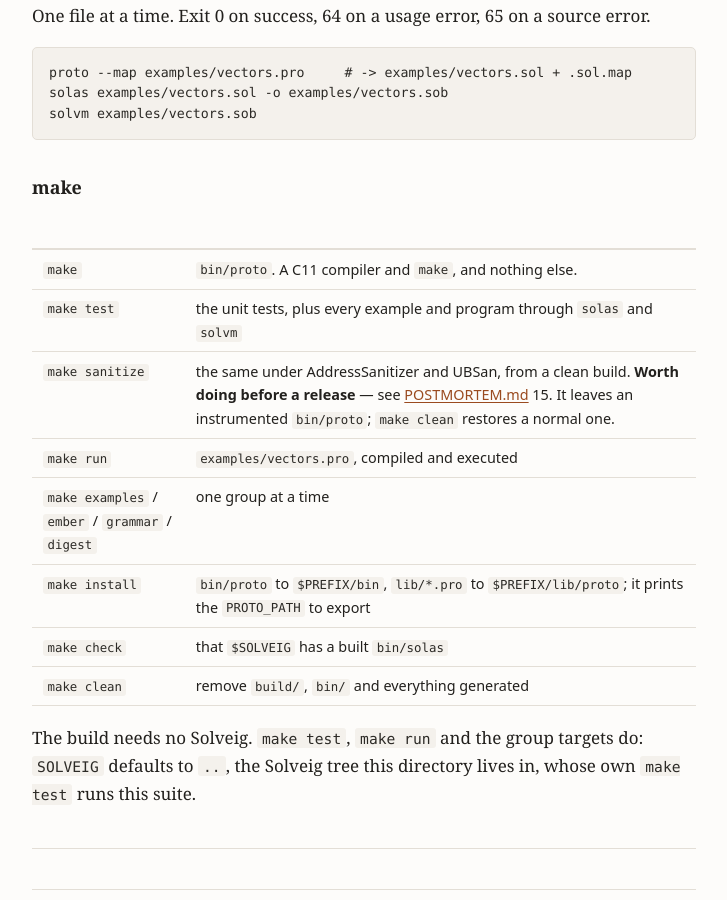
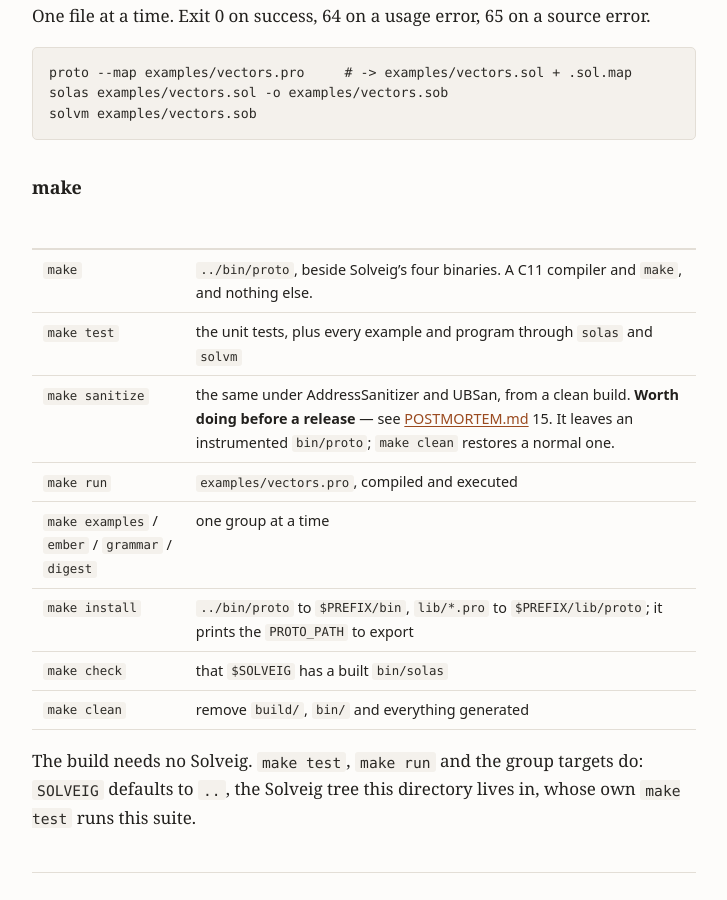
Before and after one commit to hansolovkarlsson/Solveig, a Jekyll site: the page built from proto/docs/REFERENCE.md, in a window 1280 px wide and 900 px high, scrolled down 796 px. Shown: the whole window, without its empty margins (276-1003 px from the left). Built offline with Jekyll 4.4.1, drawn with Linux system fonts in a browser that asks for light colours; our own code applies the rules of GitHub Pages for plain Markdown files.

Commit message:
proto's compiler is written to Solveig's bin/, beside the four
BIN in proto/Makefile defaults to $(SOLVEIG)/bin, so one directory holds
the whole toolkit. Its clean removes the one file it puts there and never
the directory, which is what would have taken Solveig's four binaries
with it. make clean && make && make test green, ls bin shows five.

Co-Authored-By: Claude Opus 5 <noreply@anthropic.com>
Claude-Session: https://claude.ai/code/session_014JWoVo8tT4PL2oQaxYm8yN

```diff
--- a/proto/docs/REFERENCE.md
+++ b/proto/docs/REFERENCE.md
@@ -37,12 +37,12 @@ solvm examples/vectors.sob
 
 | | |
 | --- | --- |
-| `make` | `bin/proto`. A C11 compiler and `make`, and nothing else. |
+| `make` | `../bin/proto`, beside Solveig's four binaries. A C11 compiler and `make`, and nothing else. |
 | `make test` | the unit tests, plus every example and program through `solas` and `solvm` |
 | `make sanitize` | the same under AddressSanitizer and UBSan, from a clean build. **Worth doing before a release** — see [POSTMORTEM.md](POSTMORTEM.md) 15. It leaves an instrumented `bin/proto`; `make clean` restores a normal one. |
 | `make run` | `examples/vectors.pro`, compiled and executed |
 | `make examples` / `ember` / `grammar` / `digest` | one group at a time |
-| `make install` | `bin/proto` to `$PREFIX/bin`, `lib/*.pro` to `$PREFIX/lib/proto`; it prints the `PROTO_PATH` to export |
+| `make install` | `../bin/proto` to `$PREFIX/bin`, `lib/*.pro` to `$PREFIX/lib/proto`; it prints the `PROTO_PATH` to export |
 | `make check` | that `$SOLVEIG` has a built `bin/solas` |
 | `make clean` | remove `build/`, `bin/` and everything generated |
 
```
Also changed, not shown: proto/README.md (+2 -2 lines), 2 other files.
